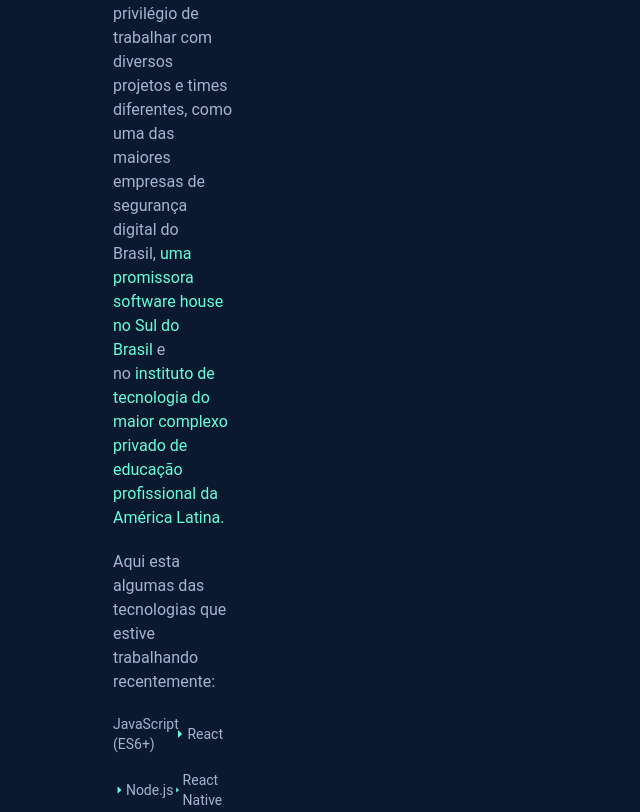
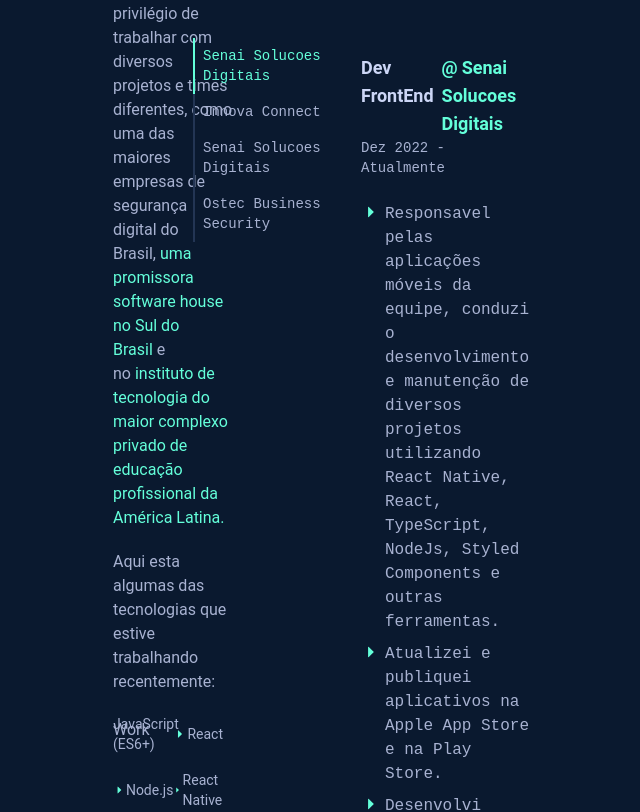
Before and after one commit to pdrohm/v2-portfolio, a React (Vite) app: page / in a window 1280 px wide. Shown: the part 1746-2558 px from the top of the page, without its empty margins (383-1023 px from the left). Built offline with nearby package versions, Linux system fonts and the light colour scheme.

Commit message:
Add Experience section

```diff
--- a/src/App.jsx
+++ b/src/App.jsx
@@ -3,6 +3,7 @@
 import About from "./pages/About";
 import Experience from "./pages/Experience";
 import Home from "./pages/Home";
+import { Work } from "./pages/Work";
 function App() {
   return (
     <>
@@ -11,6 +12,7 @@
         <Home />
         <About />
         <Experience />
+        <Work />
       </Body>
     </>
   );
--- a/src/components/Body.jsx
+++ b/src/components/Body.jsx
@@ -2,8 +2,8 @@
 
 const Body = ({ children }) => {
   return (
-    <div className="md:mx-44">
-      <div className="px-6 pt-36 md:px-80">{children}</div>
+    <div className="lg:mx-32 xl:mx-44">
+      <div className="px-6 pt-36 xl:px-80">{children}</div>
     </div>
   );
 };
--- a/src/config.js
+++ b/src/config.js
@@ -44,18 +44,79 @@
 
 const experiences = [
   {
-    company: "Upstatement",
-    position: "Lead Engineer",
-    date: "May 2018 - Present",
-    description:
-      "Deliver high-quality, robust production code for a diverse array of projects for clients including Harvard Business School, Everytown for Gun Safety, Pratt Institute, Koala Health, Vanderbilt University, The 19th News, and more. Work alongside creative directors to lead the research, development, and architecture of technical solutions to fulfill business requirements. Collaborate with designers, project managers, and other engineers to transform creative concepts into production realities for clients and stakeholders. Provide leadership within engineering department through close collaboration, knowledge shares, and mentorship.",
+    company: "Senai Solucoes Digitais",
+    position: "Dev FrontEnd",
+    date: "Dez 2022 - Atualmente",
+    description: [
+      {
+        sentence:
+          "Responsavel pelas aplicações móveis da equipe, conduzi o desenvolvimento e manutenção de diversos projetos utilizando React Native, React, TypeScript, NodeJs, Styled Components e outras ferramentas.",
+      },
+      {
+        sentence:
+          "Atualizei e publiquei aplicativos na Apple App Store e na Play Store.",
+      },
+      {
+        sentence:
+          "Desenvolvi sistemas baseados em designs do Figma e Adobe XD. Respeitando e aderindo aos padrões pixel-perfect.",
+      },
+      {
+        sentence:
+          "Implementei o frontend de um sistema de chatbot com integração de IA em uma aplicação móvel e web com milhares de acessos.",
+      },
+    ],
+    link: "https://institutostecnologia.senai.br/",
   },
   {
-    company: "Apple",
-    position: "Software Engineer",
-    date: "June 2016 - April 2018",
-    description:
-      "Worked on various software projects, including iOS app development and backend systems. Collaborated with cross-functional teams to deliver high-quality software products. Contributed to the development of innovative solutions to complex technical challenges.",
+    company: "Innova Connect",
+    position: "Dev FullStack",
+    date: "Fev 2022 - Dez 2022",
+    description: [
+      {
+        sentence:
+          "Contribui ativamente para diversos projetos em destaque de um distribuidor brasileiro de produtos naturais, desenvolvendo o front-end e o back-end de e-commerces e portais de venda.",
+      },
+      {
+        sentence:
+          "Além de manutenções no banco de dados, por meio das tecnologias Vue, PHP e NodeJS contribui para diferentes projetos.",
+      },
+    ],
+    link: "https://innovaconnect.com.br/",
+  },
+  {
+    company: "Senai Solucoes Digitais",
+    position: "Frontend Developer",
+    date: "Fev 2021 - Fev 2022",
+    description: [
+      {
+        sentence:
+          "Participei do desenvolvimento de uma ferramenta interna (Kanban) que seria utilizada para organização de tarefas e apontamento de horas da empresa, utilizando principalmente React, Symfony (PHP), NodeJS e outras ferramentas.",
+      },
+      {
+        sentence:
+          "Desenvolvi sistemas baseados em designs do Figma e Adobe XD. Respeitando e aderindo aos padrões pixel-perfect.",
+      },
+      {
+        sentence: "Desenvolvi e optimizei testes unitários e integrados.",
+      },
+    ],
+    link: "https://institutostecnologia.senai.br/",
+  },
+  {
+    company: "Ostec Business Security",
+    position: "Frontend Developer",
+    date: "Fev 2020 - Jan 2021",
+    description: [
+      {
+        sentence: "Manutencao e prevencao de firewalls e redes corporativas.",
+      },
+      {
+        sentence:
+          "Analise de redes, resolucao de problemas e configuracao de firewall, proxy e VPN.",
+      },
+    ],
+
+    link: "https://www.ostec.com.br/",
   },
 ];
 
--- a/src/pages/About.jsx
+++ b/src/pages/About.jsx
@@ -9,7 +9,7 @@
     <section id="about" className="flex h-screen flex-col justify-start">
       <h1 className="numbered-title">
         <span>01.</span>
-        <span>About Me</span>
+        <span>Sobre Mim</span>
       </h1>
       <div className="my-10 flex flex-col items-center justify-center  gap-x-5 md:flex-row md:items-start">
         <div className="flex flex-col gap-y-5 md:w-2/3">
--- a/src/pages/Experience.jsx
+++ b/src/pages/Experience.jsx
@@ -1,14 +1,57 @@
 import React, { useState } from "react";
+import { experiences } from "../config";
+import { GoTriangleRight } from "react-icons/go";
 
 const Experience = () => {
   const [selectedTab, setSelectedTab] = useState(0);
 
   return (
-    <div className="flex h-screen">
-      <h1 className="numbered-title">
+    <div className="mt-96 flex h-screen flex-col md:mt-0 xl:px-20">
+      <h1 className="numbered-title mb-14">
         <span>02.</span>
-        <span>Where Ive Worked</span>
+        <span>Onde trabalhei</span>
       </h1>
+      <div className="flex flex-col gap-x-10 md:flex-row">
+        <div className="flex w-full font-mono md:flex-col">
+          {experiences.map((experience, index) => (
+            <div
+              key={index}
+              className={`cursor-pointer border-b-2 border-x-lightest-navy border-y-lightest-navy p-2 text-sm md:border-b-0 md:border-l-2 ${selectedTab === index ? "  border-b-green text-green md:border-l-green" : ""} w-48 transition-colors duration-500 hover:bg-light-navy hover:text-green`}
+              onClick={() => setSelectedTab(index)}
+            >
+              {experience.company}
+            </div>
+          ))}
+        </div>
+        <div className="mt-4">
+          <h1 className="flex flex-col gap-x-2 text-lg font-semibold md:flex-row">
+            {experiences[selectedTab].position}
+            <span className=" text-green">
+              @
+              <a
+                className="text-underline"
+                href={experiences[selectedTab].link}
+                target="_blank"
+              >
+                {experiences[selectedTab].company}
+              </a>
+            </span>
+          </h1>
+          <p className="font-mono text-sm">{experiences[selectedTab].date}</p>
+
+          <ul className="text-md mt-5 flex flex-col font-mono">
+            {experiences[selectedTab].description.map((sentence) => (
+              <li key={sentence.sentence} className="h-25 my-1 flex gap-x-1">
+                <div>
+                  <GoTriangleRight color={"#64ffda"} size={20} />
+                </div>
+
+                {sentence.sentence}
+              </li>
+            ))}
+          </ul>
+        </div>
+      </div>
     </div>
   );
 };
--- a/src/pages/Work.jsx
+++ b/src/pages/Work.jsx
@@ -0,0 +1,5 @@
+import React from "react";
+
+export const Work = () => {
+  return <div>Work</div>;
+};
```
